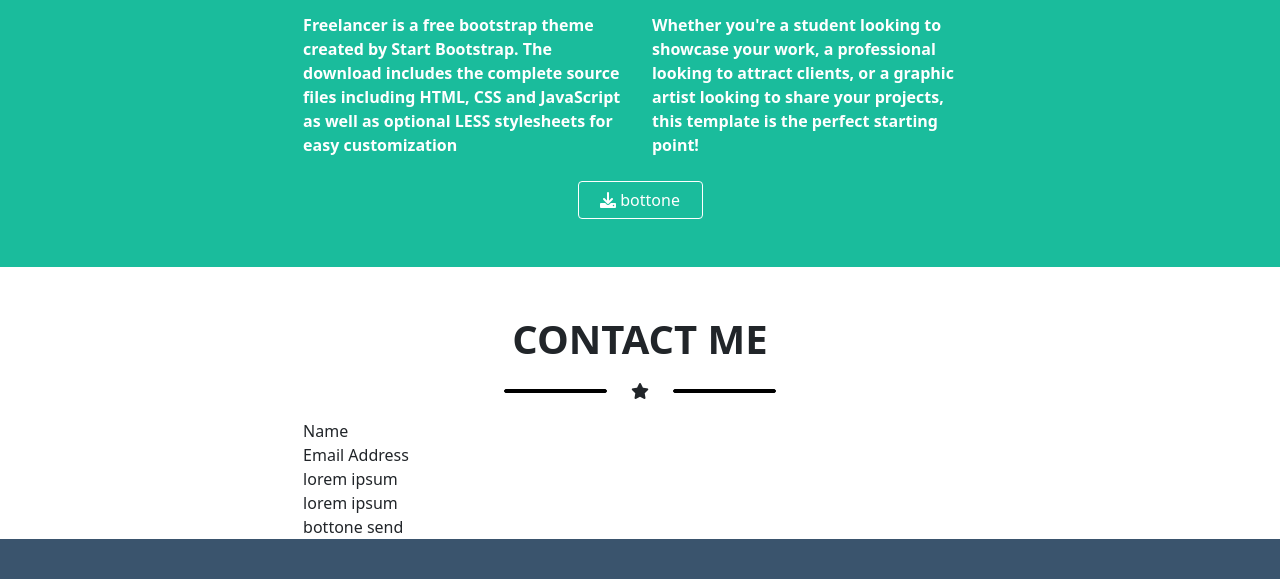
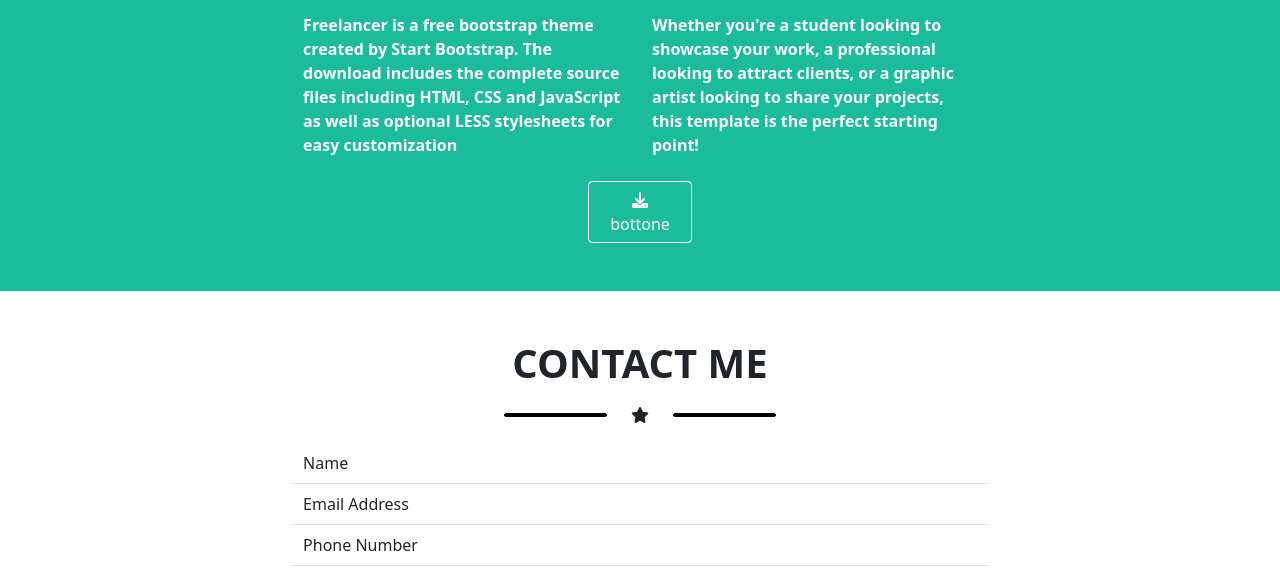
Before and after one commit to Ezy93/html-css-bootstrap-freelancer, a plain HTML site: page index.html in a window 1280 px wide. Shown: the part 1304-1883 px from the top of the page. Drawn offline with nearby package versions, Linux system fonts and the light colour scheme.

Commit message:
completato layout esercizio

```diff
--- a/css/style.css
+++ b/css/style.css
@@ -15,7 +15,7 @@ p.text-uppercase{
     font-size: 1.6rem;
 }
 
-div.btn{
+div.col-2 .btn{
     width: 125px;
 }
 
@@ -24,7 +24,8 @@ div.my-bg-footer-bottom{
 }
 
 
-.my-bg-color{
+.my-bg-color,
+.my-bg-btn{
     background-color: rgb(26, 188, 156);
 }
 
@@ -35,6 +36,7 @@ div.my-bg-footer-bottom{
 .my-bg-footer-bottom{
     background-color: rgb(44, 62, 80);
 }
+
 
 .my-hr,
 .my-hr-black{
--- a/index.html
+++ b/index.html
@@ -245,26 +245,26 @@
 
                 <div class="col-8">
 
-                    <div class="row">
+                    <div class="row ">
                         <!-- qui andranno i campi da compliare -->
-                        <div class="col-10 offset-lg-1">
+                        <div class="col-10 offset-lg-1 py-2 border-bottom">
                             Name
                         </div>
 
-                        <div class="col-10 offset-lg-1">
+                        <div class="col-10 offset-lg-1 py-2 border-bottom">
                             Email Address
                         </div>
 
-                        <div class="col-10 offset-lg-1">
-                            lorem ipsum
+                        <div class="col-10 offset-lg-1 py-2 border-bottom">
+                            Phone Number
                         </div>
 
-                        <div class="col-10 offset-lg-1">
-                            lorem ipsum
+                        <div class="col-10 offset-lg-1 pb-5 pt-2 border-bottom">
+                            Message
                         </div>
                         <!-- qui andra il bottone send -->
-                        <div class="col-10 offset-lg-1">
-                            bottone send
+                        <div class="col-1 offset-lg-1 py-2 px-1 btn mt-2 mb-5 text-white my-bg-btn">
+                            Send
                         </div>
 
                     </div>
```
